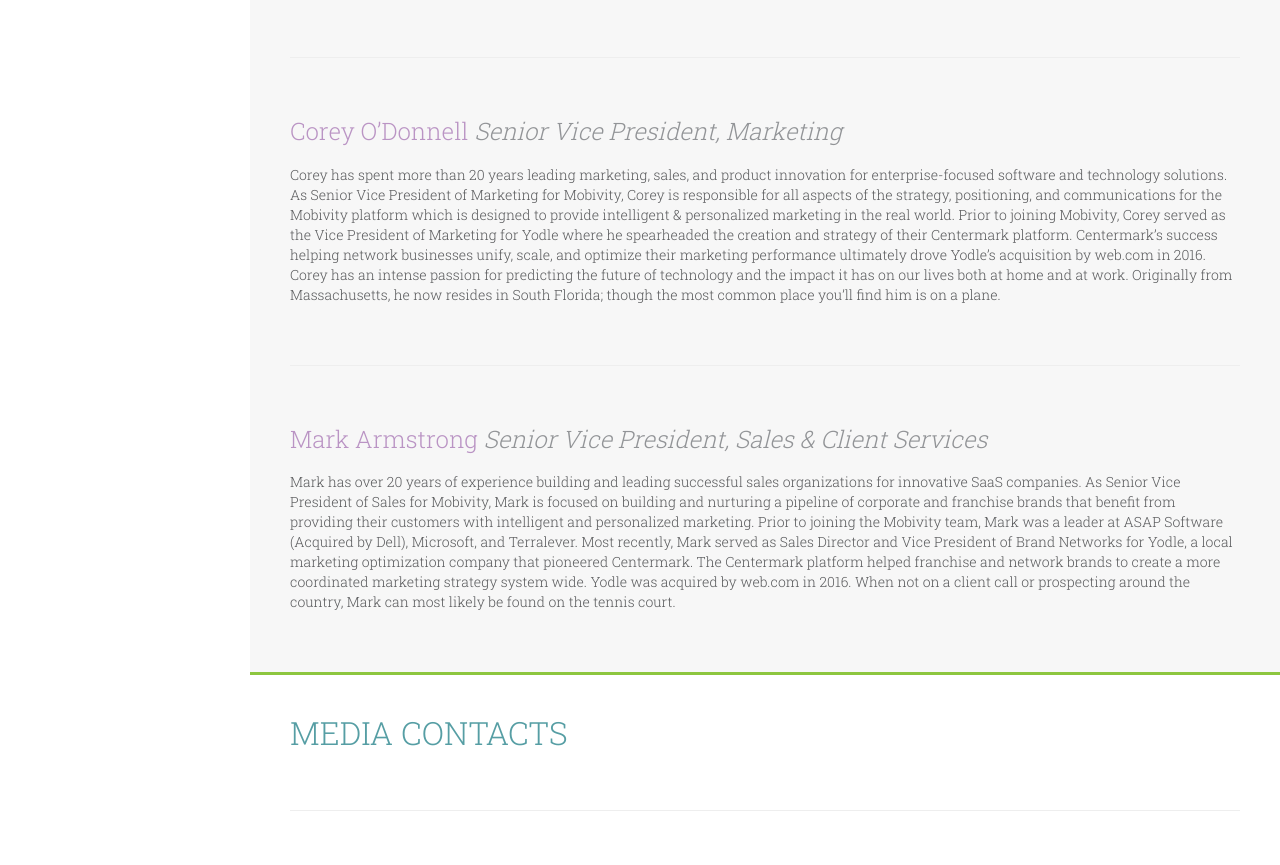
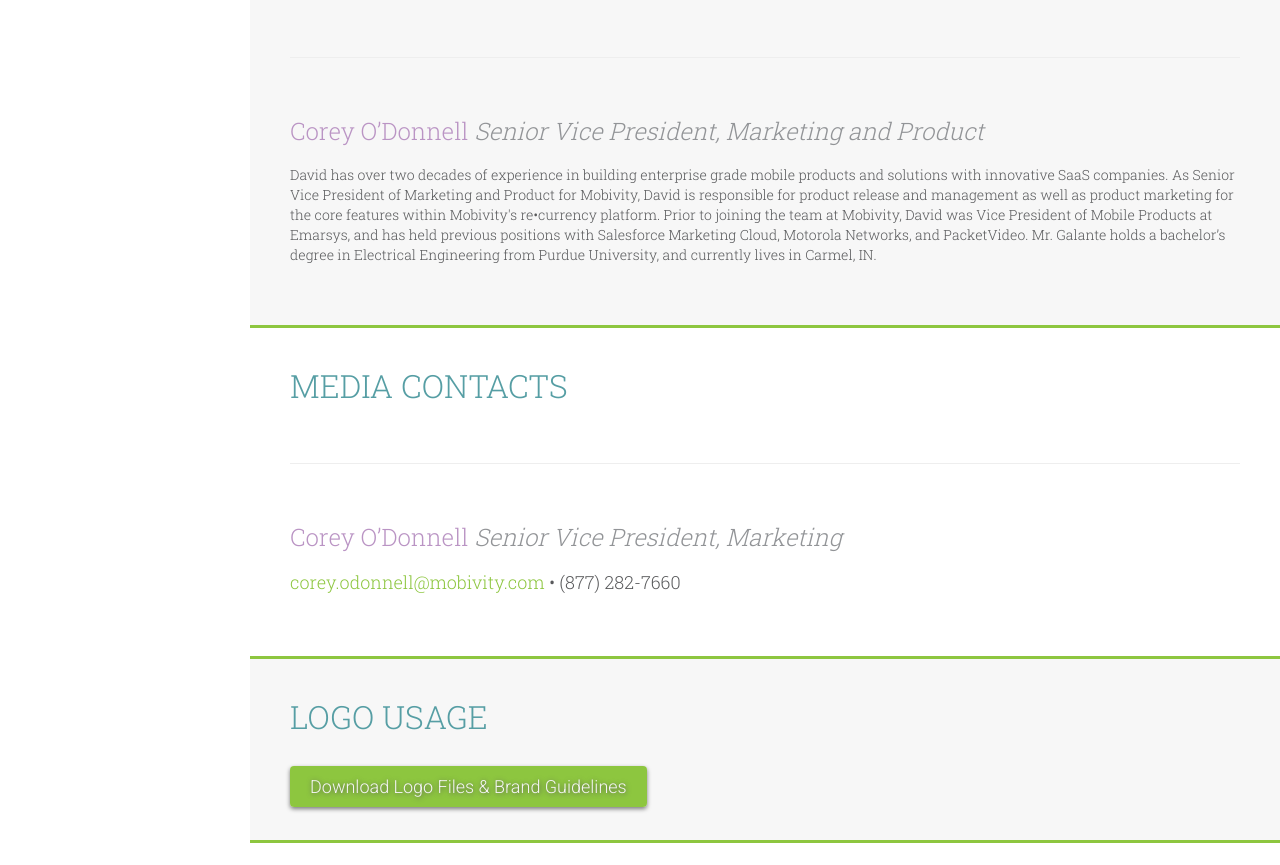
Before and after one commit to mobivity-marketing/Media-Kit, a website: page index.html in a window 1280 px wide. Shown: the part 4530-5395 px from the top of the page. Drawn offline with nearby package versions, Linux system fonts and the light colour scheme.

Commit message:
Updated mgmt section.

```diff
--- a/index.html
+++ b/index.html
@@ -110,11 +110,8 @@
 					<h4>Deena McKinley <em>Chief Experience Officer</em></h4>
 					<p>Deena McKinley spent over fifteen years in marketing and advertising. Prior to joining Mobivity, Deena was Chief Client Officer at Zimmerman Advertising, Omnicom’s Retail Agency, where she worked with major QSR, fast-casual, casual dining, and general retail brands with nearly 10,000 individual locations, various franchisees and co-op groups, and managed key client relationships at the executive level. Deena also led the Papa John’s International business and relationship for almost ten years as the key client contact, providing strategic direction, brand positioning, and leading agency integration efforts for all omnichannel advertising campaigns. Earlier in her career, Deena was a Regional Marketing Director at Papa John’s International, working with over twenty markets, 100 operators, and seven agencies to align national strategies at the local market level. Deena holds a Bachelor of Arts in English and a Master of English Education from the University of Florida.</p>
 					<hr>
-					<h4>Corey O’Donnell <em>Senior Vice President, Marketing</em></h4>
-					<p>Corey has spent more than 20 years leading marketing, sales, and product innovation for enterprise-focused software and technology solutions. As Senior Vice President of Marketing for Mobivity, Corey is responsible for all aspects of the strategy, positioning, and communications for the Mobivity platform which is designed to provide intelligent & personalized marketing in the real world. Prior to joining Mobivity, Corey served as the Vice President of Marketing for Yodle where he spearheaded the creation and strategy of their Centermark platform. Centermark’s success helping network businesses unify, scale, and optimize their marketing performance ultimately drove Yodle’s acquisition by web.com in 2016. Corey has an intense passion for predicting the future of technology and the impact it has on our lives both at home and at work. Originally from Massachusetts, he now resides in South Florida; though the most common place you’ll find him is on a plane.</p>
-					<hr>
-					<h4>Mark Armstrong <em>Senior Vice President, Sales & Client Services</em></h4>
-					<p>Mark has over 20 years of experience building and leading successful sales organizations for innovative SaaS companies. As Senior Vice President of Sales for Mobivity, Mark is focused on building and nurturing a pipeline of corporate and franchise brands that benefit from providing their customers with intelligent and personalized marketing. Prior to joining the Mobivity team, Mark was a leader at ASAP Software (Acquired by Dell), Microsoft, and Terralever. Most recently, Mark served as Sales Director and Vice President of Brand Networks for Yodle, a local marketing optimization company that pioneered Centermark. The Centermark platform helped franchise and network brands to create a more coordinated marketing strategy system wide. Yodle was acquired by web.com in 2016. When not on a client call or prospecting around the country, Mark can most likely be found on the tennis court.</p>
+					<h4>Corey O’Donnell <em>Senior Vice President, Marketing and Product</em></h4>
+					<p>David has over two decades of experience in building enterprise grade mobile products and solutions with innovative SaaS companies. As Senior Vice President of Marketing and Product for Mobivity, David is responsible for product release and management as well as product marketing for the core features within Mobivity's re•currency platform. Prior to joining the team at Mobivity, David was Vice President of Mobile Products at Emarsys, and has held previous positions with Salesforce Marketing Cloud, Motorola Networks, and PacketVideo. Mr. Galante holds a bachelor’s degree in Electrical Engineering from Purdue University, and currently lives in Carmel, IN.</p>
 				</div>
 				<!-- End Management Section -->
 
```
